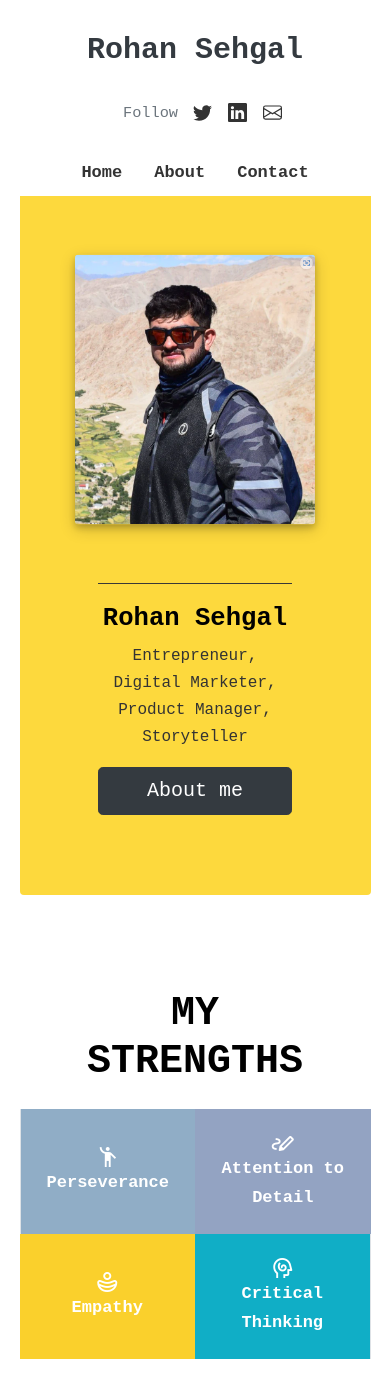
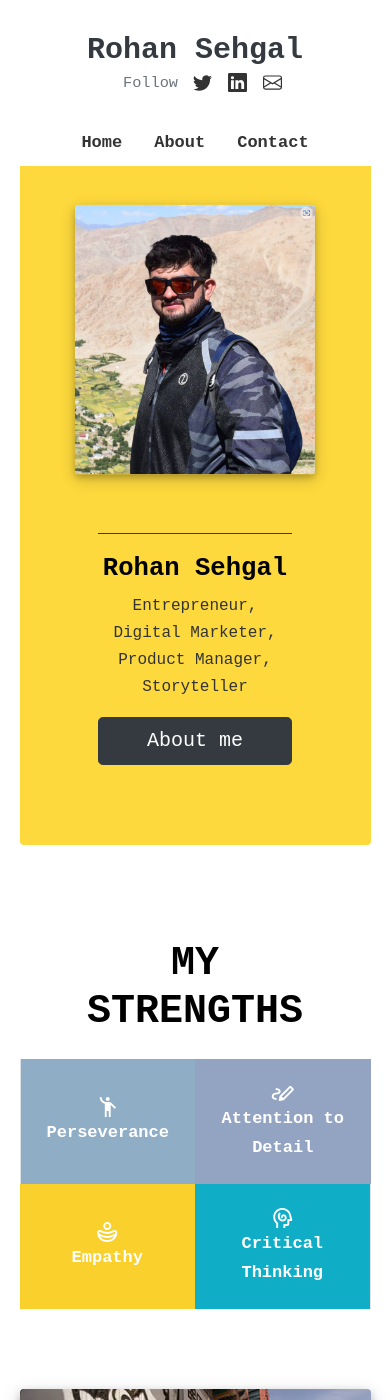
Before and after one commit to Redcoat314/rohansehgal, a Jekyll site: the page built from index.html, in a window 390 px wide and 1400 px high. Built offline with Jekyll 4.4.1, drawn with Linux system fonts in a browser that asks for light colours; the list of posts is cut into pages by our own code.

Commit message:
Update custom.css

```diff
--- a/assets/css/custom.css
+++ b/assets/css/custom.css
@@ -266,8 +266,6 @@ blockquote {
 
     }
     .header-sections{
-
-
         width: 100%;
     }
     .menu-items{
@@ -305,7 +303,17 @@ blockquote {
     .social-icons{
         align-items: center;
         justify-content: center;
+        margin-top: -30px;
+            align-items: center;
     }
+    .small-icons .social-icon svg {
+            width: 15px;
+            height: 15px;
+          }
+
+          .small-icons .social-icon {
+            margin: 0 5px; /* Adjust spacing as needed */
+          }
     .header-sections{
     display: flex;
         justify-content: center;
@@ -346,7 +354,7 @@ blockquote {
 
     }
     .rohan-img{
-        margin-top: 25px;
+        margin-top: -25px;
         flex-grow: 2;
     }
 
```
